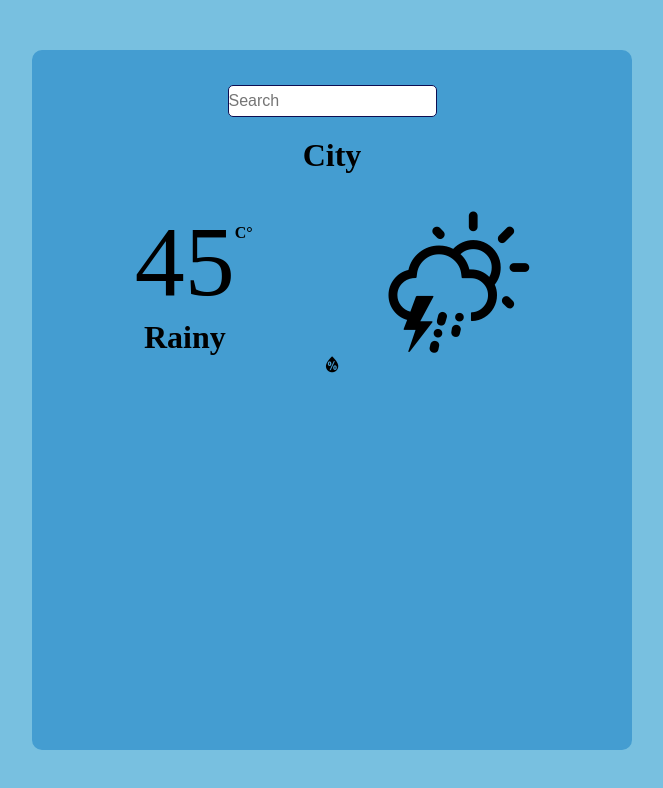
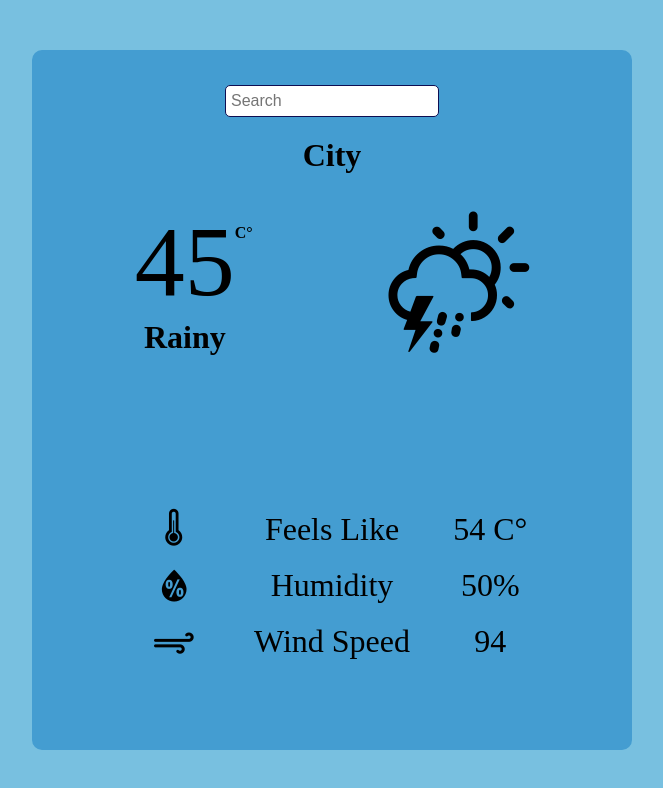
Before and after one commit to gcerv93/weather-app, a website built with webpack: page src/index.html in a window 1280 px wide. Shown: the whole page, without its empty margins (308-971 px from the left). Built offline with nearby package versions, Linux system fonts and the light colour scheme; no server answers.

Commit message:
add bottom display for weather info

```diff
--- a/src/index.html
+++ b/src/index.html
@@ -26,12 +26,23 @@
       </div>
 
 
-      <div>
-        <div class="humidity">
+      <div class="details-container">
+        <div class="details-grid">
+
+          <i class="wi wi-thermometer"></i>
+          <p>Feels Like</p>
+          <p class="feelsLikeValue">54 C&#176</p>
+
+
           <i class="wi wi-humidity"></i>
+          <p>Humidity</p>
+          <p class="humidityValue">50%</p>
+
+          <i class="wi wi-strong-wind"></i>
+          <p>Wind Speed</p>
+          <p class="windValue">94</p>
+
         </div>
-        <div class="precipitation"></div>
-        <div class="wind"></div>
       </div>
 
     </div>
--- a/src/styles/styles.css
+++ b/src/styles/styles.css
@@ -34,6 +34,7 @@ body, html {
   border-radius: 5px;
   border: 1px solid #0e0e52;
   font-size: 1rem;
+  padding-left: 5px;
 }
 
 #search:focus {
@@ -75,3 +76,25 @@ h1 {
   font-size: 2rem;
   font-weight: bold;
 }
+
+.details-container {
+  margin-top: 100px;
+  display: flex;
+  flex-direction: column;
+  align-items: center;
+  width: 100%;
+  height: 100%;
+  box-sizing: border-box;
+  padding: 50px;
+}
+
+.details-grid {
+  font-size: 2rem;
+  height: 100%;
+  display: grid;
+  gap: 10px;
+  justify-items: center;
+  align-items: center;
+  grid-template-columns: 1fr 3fr 1fr;
+  grid-template-rows: repeat(1fr, 4);
+}
```
Also changed, not shown: dist/index.html, dist/styles.css.
